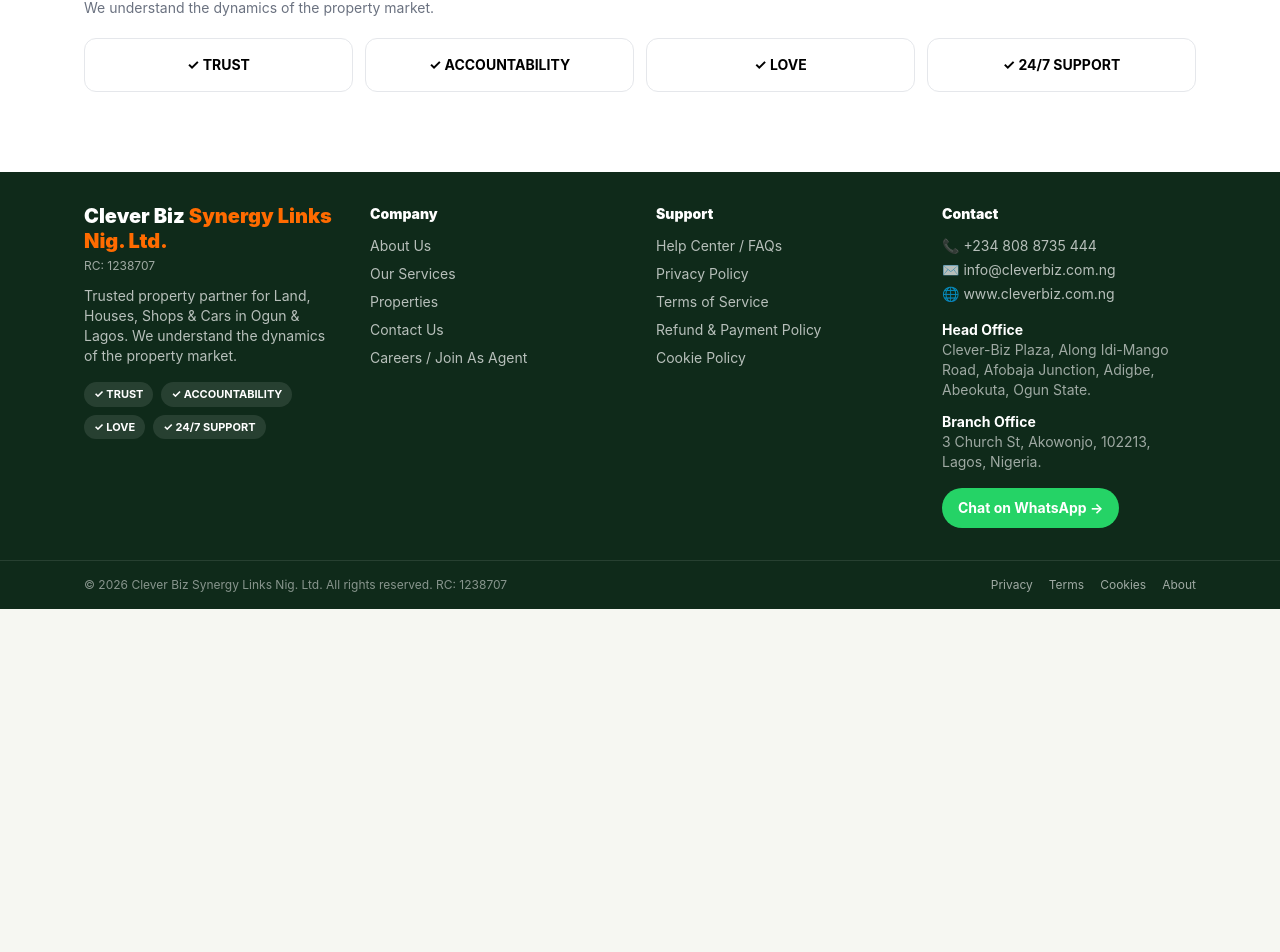
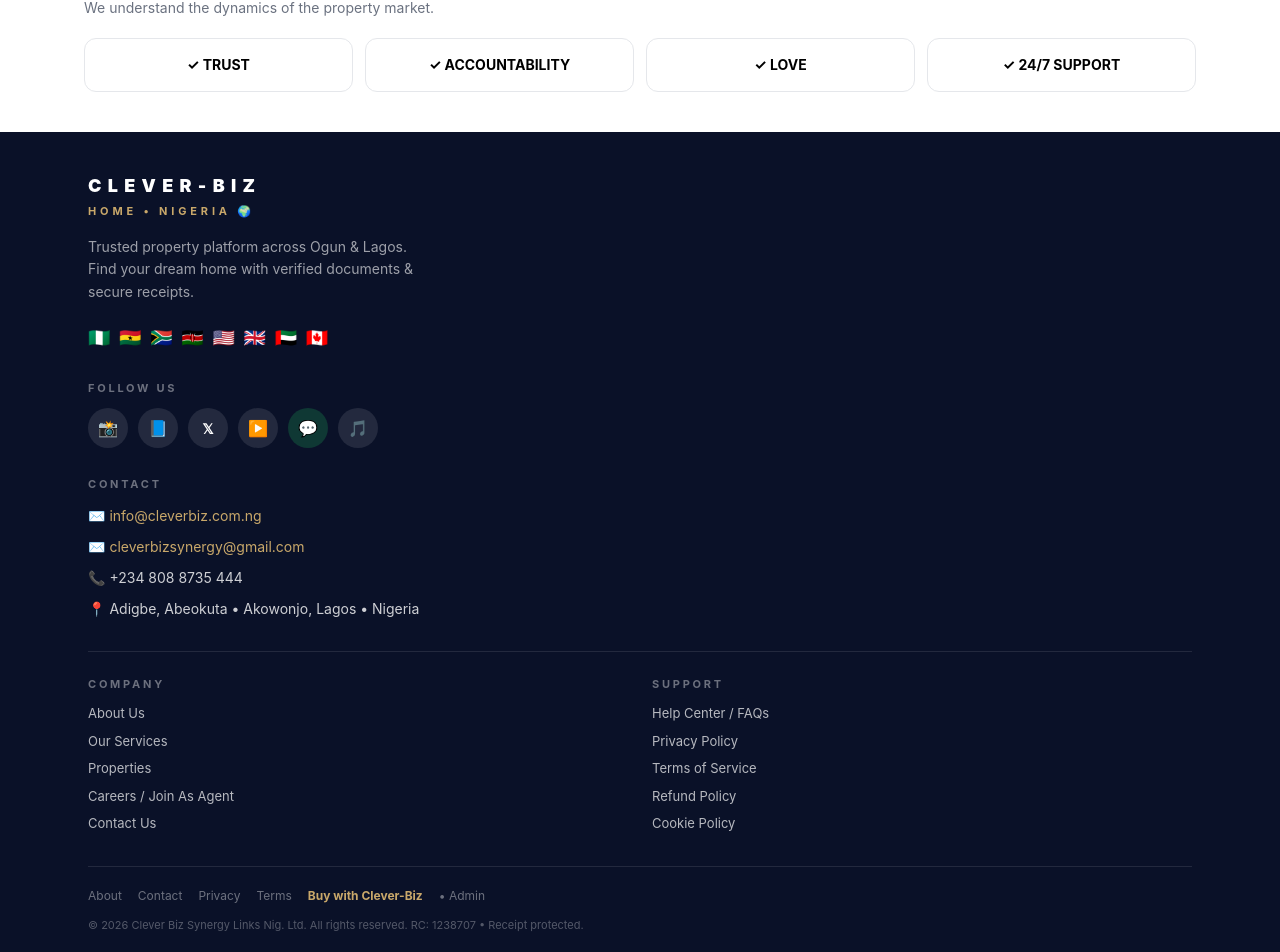
Before and after one commit to Habeebullahi7/CleverBiz-Synergy, a Next.js app: page / in a window 1280 px wide. Shown: the part 1152-2104 px from the top of the page. Before the commit the page ends 1761 px from the top, so only its background shows below. Built offline with nearby package versions, Linux system fonts and the light colour scheme; no server answers; the database is empty.

Commit message:
Redesign footer with updated content and layout

```diff
--- a/components/Footer.tsx
+++ b/components/Footer.tsx
@@ -2,67 +2,77 @@ import Link from "next/link";
 
 export default function Footer() {
   return (
-    <footer className="bg-[#0F2A1A] text-white mt-10">
-      {/* TOP */}
-      <div className="max-w-6xl mx-auto px-5 py-8 grid md:grid-cols-4 gap-8">
-        <div>
-          <p className="font-black text-xl leading-tight">Clever Biz <span className="text-[#FF6B00]">Synergy Links Nig. Ltd.</span></p>
-          <p className="text-xs text-white/60 mt-1">RC: 1238707</p>
-          <p className="text-sm text-white/70 mt-3">Trusted property partner for Land, Houses, Shops & Cars in Ogun & Lagos. We understand the dynamics of the property market.</p>
-          <div className="flex gap-2 mt-4">
-            <span className="bg-white/10 px-2.5 py-1 rounded-full text-[11px] font-bold">✓ TRUST</span>
-            <span className="bg-white/10 px-2.5 py-1 rounded-full text-[11px] font-bold">✓ ACCOUNTABILITY</span>
+    <footer className="bg-[#0A1128] text-white">
+      <div className="max-w-6xl mx-auto px-6 pt-10 pb-6">
+        {/* BRAND - Like Zamari */}
+        <p className="font-black tracking-[0.35em] text-[18px]">CLEVER-BIZ</p>
+        <p className="tracking-[0.35em] text-[11px] font-bold text-[#C9A86A] mt-1">HOME • NIGERIA 🌍</p>
+
+        <p className="text-[14px] leading-relaxed text-white/60 mt-4 max-w-[340px]">
+          Trusted property platform across Ogun & Lagos. Find your dream home with verified documents & secure receipts.
+        </p>
+
+        {/* FLAGS - Like Zamari */}
+        <p className="text-[18px] tracking-widest mt-5 leading-7">
+          🇳🇬 🇬🇭 🇿🇦 🇰🇪 🇺🇸 🇬🇧 🇦🇪 🇨🇦
+        </p>
+
+        {/* FOLLOW US */}
+        <p className="tracking-[0.25em] text-[11px] font-bold text-white/40 mt-7 mb-3">FOLLOW US</p>
+        <div className="flex gap-2.5">
+          <a href="https://instagram.com/cleverbiz" target="_blank" className="w-10 h-10 rounded-full bg-white/10 flex items-center justify-center text-[16px]">📸</a>
+          <a href="https://facebook.com/cleverbiz" target="_blank" className="w-10 h-10 rounded-full bg-white/10 flex items-center justify-center text-[16px]">📘</a>
+          <a href="https://x.com/cleverbiz" target="_blank" className="w-10 h-10 rounded-full bg-white/10 flex items-center justify-center text-[14px] font-black">𝕏</a>
+          <a href="https://youtube.com/@cleverbiz" target="_blank" className="w-10 h-10 rounded-full bg-white/10 flex items-center justify-center text-[16px]">▶️</a>
+          <a href="https://wa.me/2348088735444" target="_blank" className="w-10 h-10 rounded-full bg-[#25D366]/20 flex items-center justify-center text-[16px]">💬</a>
+          <a href="https://tiktok.com/@cleverbiz" target="_blank" className="w-10 h-10 rounded-full bg-white/10 flex items-center justify-center text-[16px]">🎵</a>
+        </div>
+
+        {/* CONTACT - Like Zamari */}
+        <p className="tracking-[0.25em] text-[11px] font-bold text-white/40 mt-7 mb-3">CONTACT</p>
+        <div className="space-y-2.5 text-[14px]">
+          <p>✉️ <span className="text-[#C9A86A]">info@cleverbiz.com.ng</span></p>
+          <p>✉️ <span className="text-[#C9A86A]">cleverbizsynergy@gmail.com</span></p>
+          <p>📞 <span className="text-white/80">+234 808 8735 444</span></p>
+          <p>📍 <span className="text-white/80">Adigbe, Abeokuta • Akowonjo, Lagos • Nigeria</span></p>
+        </div>
+
+        {/* COMPANY + SUPPORT - Compact, 2 columns, no long list */}
+        <div className="grid grid-cols-2 gap-6 mt-8 pt-6 border-t border-white/10">
+          <div>
+            <p className="tracking-[0.25em] text-[11px] font-bold text-white/40 mb-3">COMPANY</p>
+            <div className="space-y-2 text-[13px] text-white/70">
+              <Link href="/about" className="block">About Us</Link>
+              <Link href="/services" className="block">Our Services</Link>
+              <Link href="/properties" className="block">Properties</Link>
+              <Link href="/careers" className="block">Careers / Join As Agent</Link>
+              <Link href="/contact" className="block">Contact Us</Link>
+            </div>
           </div>
-          <div className="flex gap-2 mt-2">
-            <span className="bg-white/10 px-2.5 py-1 rounded-full text-[11px] font-bold">✓ LOVE</span>
-            <span className="bg-white/10 px-2.5 py-1 rounded-full text-[11px] font-bold">✓ 24/7 SUPPORT</span>
+          <div>
+            <p className="tracking-[0.25em] text-[11px] font-bold text-white/40 mb-3">SUPPORT</p>
+            <div className="space-y-2 text-[13px] text-white/70">
+              <Link href="/help" className="block">Help Center / FAQs</Link>
+              <Link href="/privacy" className="block">Privacy Policy</Link>
+              <Link href="/terms" className="block">Terms of Service</Link>
+              <Link href="/refund" className="block">Refund Policy</Link>
+              <Link href="/cookies" className="block">Cookie Policy</Link>
+            </div>
           </div>
         </div>
 
-        <div>
-          <p className="font-black text-sm mb-3">Company</p>
-          <div className="space-y-2 text-sm text-white/70">
-            <Link href="/about" className="block hover:text-white">About Us</Link>
-            <Link href="/services" className="block hover:text-white">Our Services</Link>
-            <Link href="/properties" className="block hover:text-white">Properties</Link>
-            <Link href="/contact" className="block hover:text-white">Contact Us</Link>
-            <Link href="/careers" className="block hover:text-white">Careers / Join As Agent</Link>
-          </div>
+        {/* BOTTOM LINKS - Like Zamari bottom */}
+        <div className="flex flex-wrap gap-x-4 gap-y-2 mt-8 pt-5 border-t border-white/10 text-[12px] text-white/40">
+          <Link href="/about">About</Link>
+          <Link href="/contact">Contact</Link>
+          <Link href="/privacy">Privacy</Link>
+          <Link href="/terms">Terms</Link>
+          <Link href="/properties" className="text-[#C9A86A] font-bold">Buy with Clever-Biz</Link>
+          <Link href="/login">• Admin</Link>
         </div>
 
-        <div>
-          <p className="font-black text-sm mb-3">Support</p>
-          <div className="space-y-2 text-sm text-white/70">
-            <Link href="/help" className="block hover:text-white">Help Center / FAQs</Link>
-            <Link href="/privacy" className="block hover:text-white">Privacy Policy</Link>
-            <Link href="/terms" className="block hover:text-white">Terms of Service</Link>
-            <Link href="/refund" className="block hover:text-white">Refund & Payment Policy</Link>
-            <Link href="/cookies" className="block hover:text-white">Cookie Policy</Link>
-          </div>
-        </div>
-
-        <div>
-          <p className="font-black text-sm mb-3">Contact</p>
-          <p className="text-sm text-white/70">📞 +234 808 8735 444</p>
-          <p className="text-sm text-white/70 mt-1">✉️ info@cleverbiz.com.ng</p>
-          <p className="text-sm text-white/70 mt-1">🌐 www.cleverbiz.com.ng</p>
-          <p className="font-bold text-sm mt-4">Head Office</p>
-          <p className="text-sm text-white/60">Clever-Biz Plaza, Along Idi-Mango Road, Afobaja Junction, Adigbe, Abeokuta, Ogun State.</p>
-          <p className="font-bold text-sm mt-3">Branch Office</p>
-          <p className="text-sm text-white/60">3 Church St, Akowonjo, 102213, Lagos, Nigeria.</p>
-          <a href="https://wa.me/2348088735444?text=Hello Clever-Biz" target="_blank" className="inline-block bg-[#25D366] text-white font-bold text-sm px-4 py-2.5 rounded-full mt-4">Chat on WhatsApp →</a>
-        </div>
-      </div>
-
-      {/* BOTTOM BAR */}
-      <div className="border-t border-white/10">
-        <div className="max-w-6xl mx-auto px-5 py-4 flex flex-col md:flex-row justify-between items-center gap-2 text-center">
-          <p className="text-xs text-white/50">© {new Date().getFullYear()} Clever Biz Synergy Links Nig. Ltd. All rights reserved. RC: 1238707</p>
-          <div className="flex gap-4 text-xs text-white/60">
-            <Link href="/privacy">Privacy</Link><Link href="/terms">Terms</Link><Link href="/cookies">Cookies</Link><Link href="/about">About</Link>
-          </div>
-        </div>
+        <p className="text-[11px] text-white/30 mt-3">© {new Date().getFullYear()} Clever Biz Synergy Links Nig. Ltd. All rights reserved. RC: 1238707 • Receipt protected.</p>
       </div>
     </footer>
   );
-            }
+                }
```
